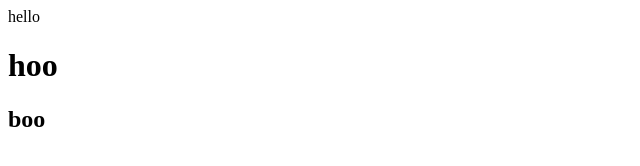
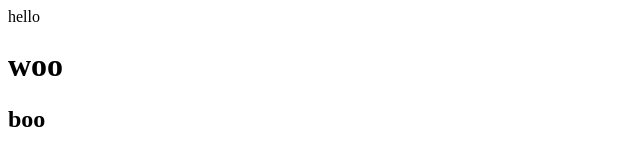
Before and after one commit to TirthVamja/gittest, a website: page index.html in a window 1280 px wide. Shown: the full height of the page, 0-640 px from the left. Drawn offline with Linux system fonts and the light colour scheme.

Commit message:
forth commit

```diff
--- a/index.html
+++ b/index.html
@@ -3,7 +3,7 @@
     <body>
         hello
         <h1>
-            hoo
+            woo
         </h1>
         <h2>
             boo
```
Also changed, not shown: package.json (added, +24 -0 lines), 1.png (added), 2.png (added), 2 other files.
